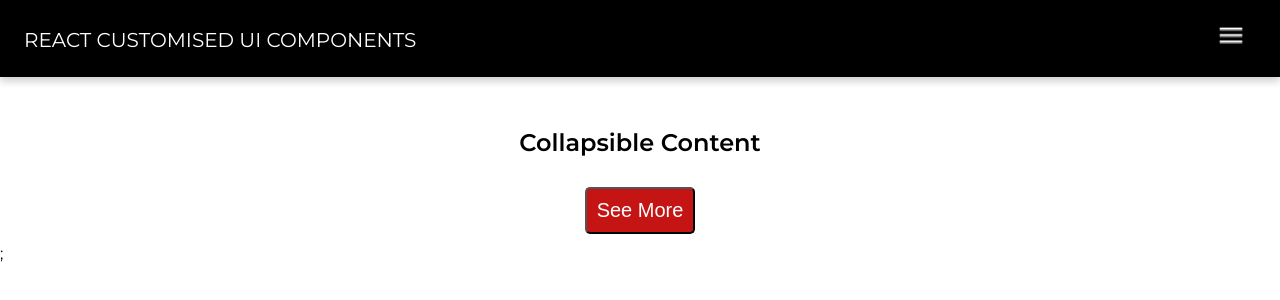
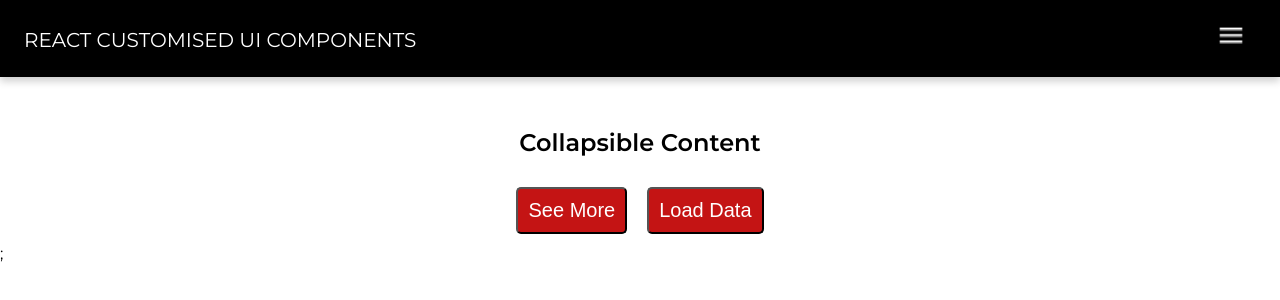
Before and after one commit to sleeplesseditor/CustomisedReactUIComponents, a React (Create React App) app: page /collapsible-content in a window 1280 px wide. Shown: the top 300 px of the page. Built offline with nearby package versions, Linux system fonts and the light colour scheme.

Commit message:
CollapsibleContent component updated to dynamic method

```diff
--- a/src/components/CollapsibleContent/CollapsibleContent.js
+++ b/src/components/CollapsibleContent/CollapsibleContent.js
@@ -4,17 +4,41 @@ import './CollapsibleContent.scss';
 class CollapsibleContent extends Component {
     constructor(props) {
         super(props)
+        this.tab = React.createRef();
         this.state = {
             active: false,
+            content: []
         }
 
+        this.setTab = this.setTab.bind(this);
+        this.loadData = this.loadData.bind(this);
         this.getWrapperStyle = this.getWrapperStyle.bind(this);
         this.toggle = this.toggle.bind(this);
     }
 
+    componentDidMount() {
+        this.loadData();
+    }
+
+    setTab(ele) {
+        this.tab = ele;
+    }
+
+    loadData() {
+        setTimeout(() => {
+        const elements = [];
+        for(let i =0; i < Math.random()*30; i++) {
+            elements.push(<div key={i} className="collapsible-container__element">Hidden Element</div>);
+        }
+        this.setState({ content: elements })
+        console.log(this.state);
+        }, 1000);
+    }
+
 
     getWrapperStyle() {
-        return this.state.active ? { height: '200px'} : { height: 0 };
+        console.log(this.state, this.tab)
+  	    return this.state.active && this.tab ? { height: this.tab.current.scrollHeight + 10} : { height: 0 };
     }
 
     toggle() {
@@ -25,18 +49,24 @@ class CollapsibleContent extends Component {
     render() {
       return (
             <div className="collapsible-container">
+                <div className="collapsible-container__button-area">
                     <button
                         onClick={this.toggle}
                         className="collapsible-container__button"
                     >
                         {this.state.active ? 'See Less': 'See More'}
                     </button>
+                    <button
+                        onClick={this.loadData}
+                        className="collapsible-container__button"
+                    >
+                        Load Data
+                    </button>
+                </div>
                 <div className="collapsible-container__wrapper" style={this.getWrapperStyle()}>
-                <div className="collapsible-container__element">Hidden Element 1</div>
-                <div className="collapsible-container__element">Hidden Element 2</div>
-                <div className="collapsible-container__element">Hidden Element 3</div>
-                <div className="collapsible-container__element">Hidden Element 4</div>
-                <div className="collapsible-container__element">Hidden Element 5</div>
+                    <div ref={this.tab}>
+                        {this.state.content}
+                    </div>
                 </div>
             </div>
       )
```
Lines whose indentation alone changed are shown as unchanged.
